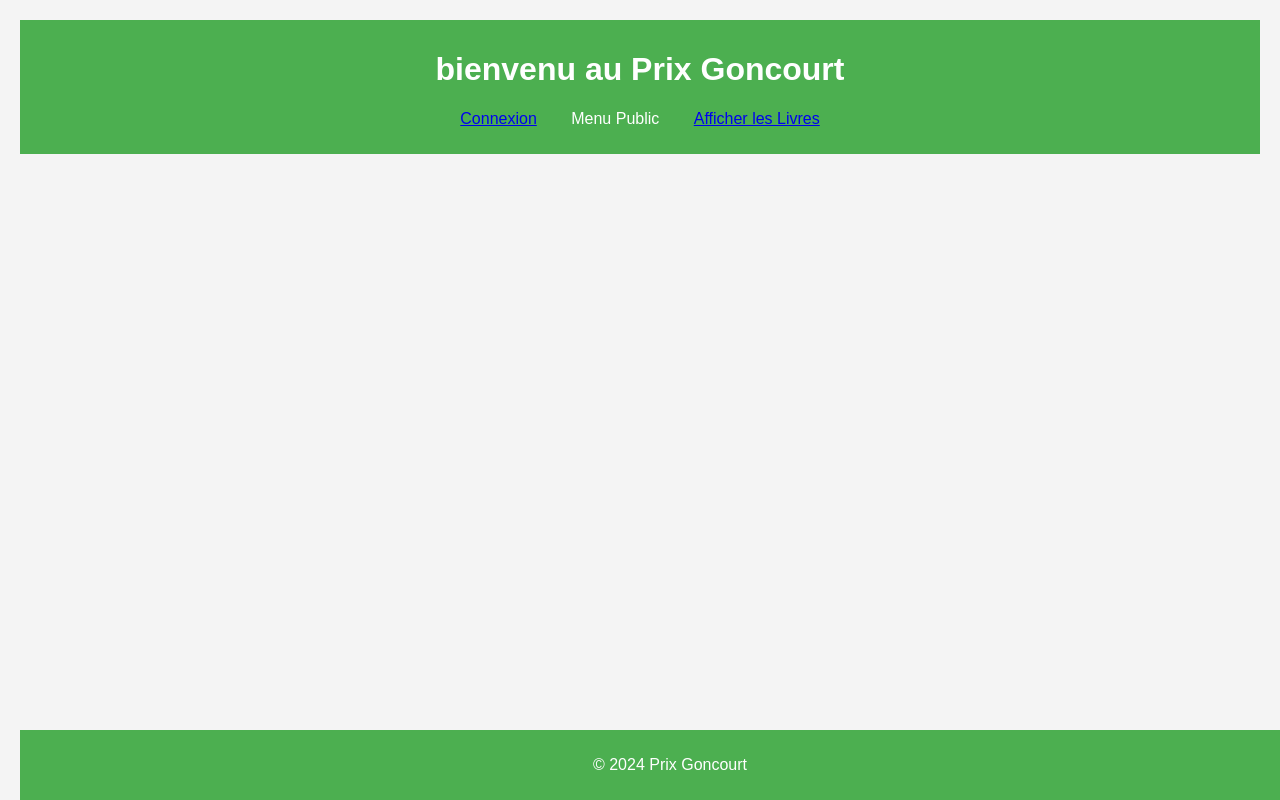
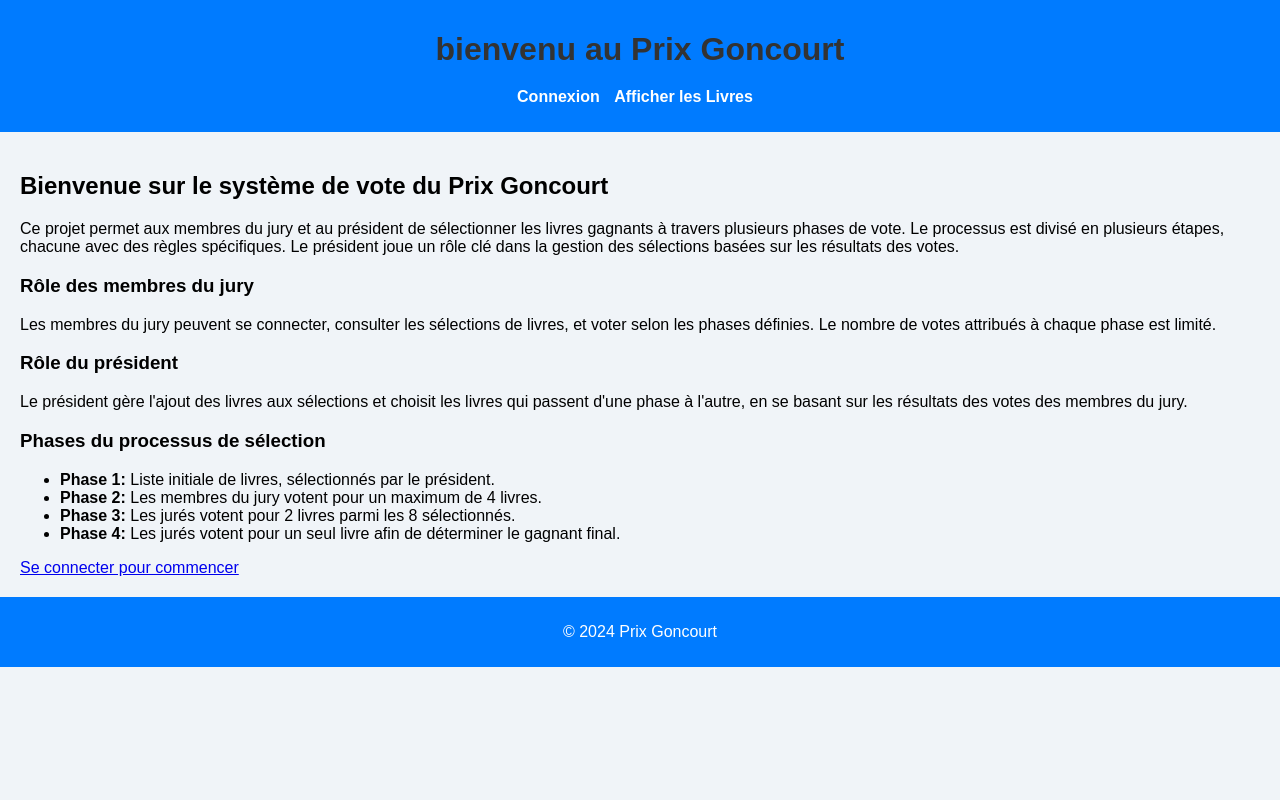
Before and after one commit to SHATAJV/prix_goncourt_api-, a Flask app: page / in a window 1280 px wide. Run offline with Flask 3, Linux system fonts and the light colour scheme.

Commit message:
add css et etc

```diff
--- a/flask_prix_goncourt/pyvenv.cfg
+++ /dev/null
@@ -1,5 +0,0 @@
-home = C:\Users\TajvidiS\AppData\Local\Programs\Python\Python312
-include-system-site-packages = false
-version = 3.12.4
-executable = C:\Users\TajvidiS\AppData\Local\Programs\Python\Python312\python.exe
-command = C:\Users\TajvidiS\AppData\Local\Programs\Python\Python312\python.exe -m venv C:\Users\TajvidiS\PycharmProjects\flask_prix_goncourt\flask_prix_goncourt
--- a/prix_goncourt/__init__.py
+++ b/prix_goncourt/__init__.py
@@ -2,10 +2,9 @@ from flask import Flask
 
 def create_app():
     app = Flask(__name__)
+    app.secret_key = 'Dev'
 
-    app.config['SECRET_KEY'] = 'Dev'
-
-
+    # Enregistrer les blueprints
     from .routes import main as main_blueprint
     app.register_blueprint(main_blueprint)
 
--- a/prix_goncourt/app.py
+++ b/prix_goncourt/app.py
@@ -1,4 +1,4 @@
-from prix_goncourt import create_app
+from prix_goncourt_api.flask_prix_goncourt.prix_goncourt import create_app
 
 app = create_app()
 
--- a/prix_goncourt/routes.py
+++ b/prix_goncourt/routes.py
@@ -1,8 +1,7 @@
 from flask import Blueprint, request, jsonify, render_template, redirect, url_for, flash, session
 from werkzeug.security import check_password_hash
 
-from prix_goncourt.dao import BookDAO, MembersDAO
-
+from .dao import BookDAO, MembersDAO
 
 
 main = Blueprint('main', __name__)
@@ -14,7 +13,7 @@ book_dao = BookDAO()
 
 @main.route('/')
 def home():
-    return render_template('base.html')
+    return render_template('home.html')
 
 
 @main.route('/login', methods=['GET', 'POST'])
--- a/prix_goncourt/static/style.css
+++ b/prix_goncourt/static/style.css
@@ -1,69 +1,95 @@
+/* Style général */
 body {
     font-family: Arial, sans-serif;
     margin: 0;
     padding: 0;
+    background-color: #f0f4f8;
 }
 
-header {
-    background: #4CAF50;
+header, footer {
+    background-color: #007bff;
     color: white;
     padding: 10px 0;
     text-align: center;
 }
 
+h1 {
+    color: #333;
+    margin-bottom: 20px;
+}
+
 nav ul {
-    list-style: none;
+    list-style-type: none;
     padding: 0;
 }
 
 nav ul li {
     display: inline;
-    margin: 0 15px;
+    margin-right: 10px;
 }
 
-footer {
-    text-align: center;
-    padding: 10px;
-    background: #4CAF50;
+nav ul li a {
     color: white;
-    position: fixed;
-    width: 100%;
-    bottom: 0;
+    text-decoration: none;
+    font-weight: bold;
 }
 
-.flashes {
-    color: red;
-}
-body {
-    font-family: Arial, sans-serif;
-    background-color: #f4f4f4;
-    padding: 20px;
+nav ul li a:hover {
+    text-decoration: underline;
 }
 
-h2 {
-    color: #333;
+main {
+    padding: 20px;
 }
 
 table {
     width: 100%;
+    margin: 20px auto;
     border-collapse: collapse;
-    margin: 20px 0;
-}
-
-table, th, td {
-    border: 1px solid #ddd;
+    background-color: #fff;
+    box-shadow: 0 4px 8px rgba(0, 0, 0, 0.1);
+    border-radius: 8px;
+    overflow: hidden;
 }
 
 th, td {
-    padding: 8px;
+    padding: 12px;
     text-align: left;
+    border-bottom: 1px solid #ddd;
 }
 
 th {
-    background-color: #007BFF;
+    background-color: #007bff;
     color: white;
 }
 
 tr:hover {
     background-color: #f1f1f1;
 }
+
+button, .button {
+    display: inline-block;
+    padding: 10px 20px;
+    margin: 20px 0;
+    background-color: #28a745;
+    color: white;
+    border: none;
+    border-radius: 5px;
+    text-decoration: none;
+    font-size: 16px;
+    transition: background-color 0.3s ease;
+}
+
+button:hover, .button:hover {
+    background-color: #218838;
+}
+
+/* Styles pour messages flash */
+.flashes {
+    margin: 20px 0;
+    padding: 10px;
+    background-color: #ffcccb;
+    color: #333;
+    border: 1px solid #d9534f;
+    border-radius: 5px;
+}
--- a/prix_goncourt/templates/base.html
+++ b/prix_goncourt/templates/base.html
@@ -12,7 +12,6 @@
         <nav>
             <ul>
                 <li><a href="{{ url_for('main.login') }}">Connexion</a></li>
-                <li>Menu Public</li>
                 <li><a href="{{ url_for('main.get_books') }}">Afficher les Livres</a></li>
             </ul>
         </nav>
--- a/prix_goncourt/templates/display_books.html
+++ b/prix_goncourt/templates/display_books.html
@@ -40,5 +40,5 @@
     </tbody>
 </table>
 
-<a href="{{ url_for('main.public_menu') }}">Retour au menu</a>
+<a href="{{ url_for('main.home') }}">Retour au menu</a>
 {% endblock %}
--- /dev/null
+++ b/prix_goncourt/templates/home.html
@@ -0,0 +1,29 @@
+{% extends 'base.html' %}
+
+{% block content %}
+<div class="container">
+    <h2>Bienvenue sur le système de vote du Prix Goncourt</h2>
+    <p>Ce projet permet aux membres du jury et au président de sélectionner les livres gagnants à travers plusieurs phases de vote. Le processus est divisé en plusieurs étapes, chacune avec des règles spécifiques. Le président joue un rôle clé dans la gestion des sélections basées sur les résultats des votes.</p>
+
+    <div class="roles">
+        <div class="role">
+            <h3>Rôle des membres du jury</h3>
+            <p>Les membres du jury peuvent se connecter, consulter les sélections de livres, et voter selon les phases définies. Le nombre de votes attribués à chaque phase est limité.</p>
+        </div>
+        <div class="role">
+            <h3>Rôle du président</h3>
+            <p>Le président gère l'ajout des livres aux sélections et choisit les livres qui passent d'une phase à l'autre, en se basant sur les résultats des votes des membres du jury.</p>
+        </div>
+    </div>
+
+    <h3>Phases du processus de sélection</h3>
+    <ul>
+        <li><strong>Phase 1:</strong> Liste initiale de livres, sélectionnés par le président.</li>
+        <li><strong>Phase 2:</strong> Les membres du jury votent pour un maximum de 4 livres.</li>
+        <li><strong>Phase 3:</strong> Les jurés votent pour 2 livres parmi les 8 sélectionnés.</li>
+        <li><strong>Phase 4:</strong> Les jurés votent pour un seul livre afin de déterminer le gagnant final.</li>
+    </ul>
+
+    <a href="{{ url_for('main.login') }}" class="button-primary">Se connecter pour commencer</a>
+</div>
+{% endblock %}
--- a/prix_goncourt/templates/jury_menu.html
+++ b/prix_goncourt/templates/jury_menu.html
@@ -3,8 +3,6 @@
 {% block content %}
 <h2>Menu Jury</h2>
 <ul>
-
-
     <li><a href="{{ url_for('main.get_books') }}">Afficher les livres</a></li>
     <li><a href="{{ url_for('main.vote', selection_number=1) }}">Voter pour la Sélection 1</a></li>
     <li><a href="{{ url_for('main.vote', selection_number=2) }}">Voter pour la Sélection 2</a></li>
@@ -12,6 +10,5 @@
     <li><a href="{{ url_for('main.vote', selection_number=4) }}">Voter pour la Sélection 4</a></li>
     <li><a href="{{ url_for('main.vote', selection_number=5) }}">Voter pour la Sélection 5</a></li>
     <li><a href="{{ url_for('main.logout') }}">Déconnexion</a></li>
-
 </ul>
 {% endblock %}
```
Also changed, not shown: 10 other files.
